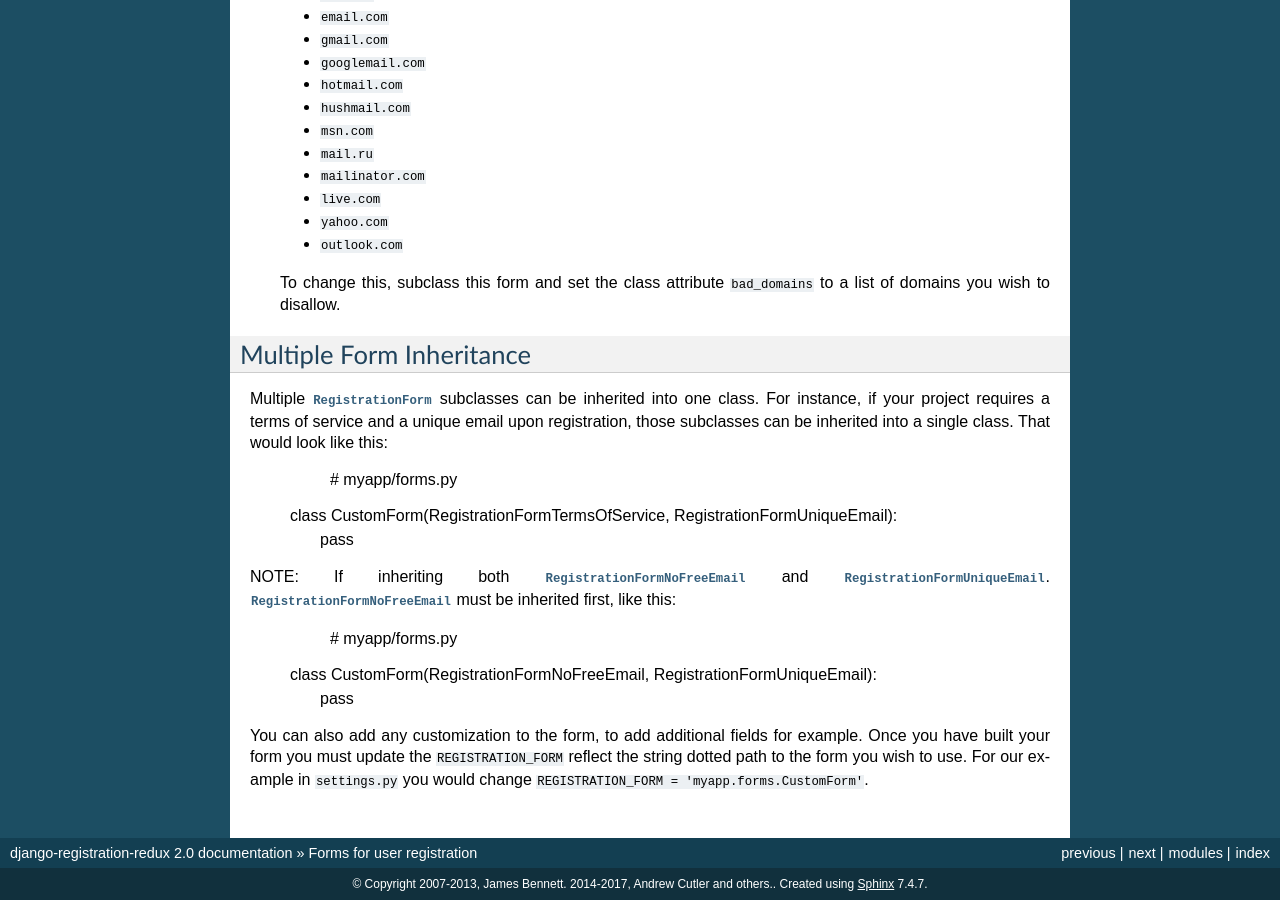
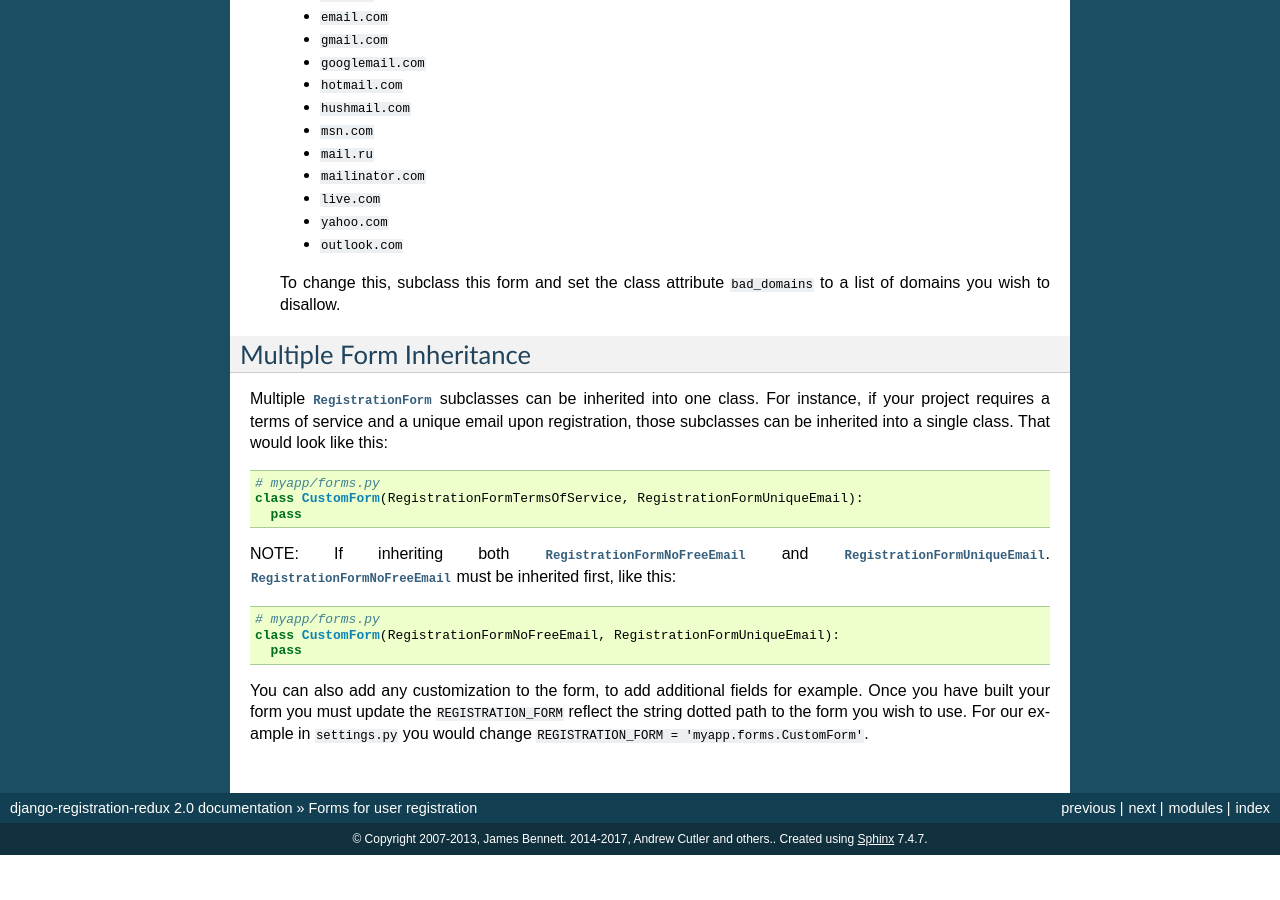
Before and after one commit to marktucker-django/Django-Registration, a Sphinx documentation site: the page built from docs/forms.rst, in a window 1280 px wide and 900 px high, scrolled down 1037 px. Built offline with Sphinx 7.4.7, drawn with Linux system fonts in a browser that asks for light colours; after the commit the page ends 1892 px from its top, so only the background shows below that.

Commit message:
Fix docs formatting (#319)

```diff
--- a/docs/forms.rst
+++ b/docs/forms.rst
@@ -104,18 +104,18 @@ Multiple Form Inheritance
 Multiple :class:`RegistrationForm` subclasses can be inherited into one class.
 For instance, if your project requires a terms of service and a unique email
 upon registration, those subclasses can be inherited into a single class.  That
-would look like this:
+would look like this::
 
     # myapp/forms.py
-   class CustomForm(RegistrationFormTermsOfService, RegistrationFormUniqueEmail):
+    class CustomForm(RegistrationFormTermsOfService, RegistrationFormUniqueEmail):
       pass
 
 NOTE: If inheriting both :class:`RegistrationFormNoFreeEmail` and
 :class:`RegistrationFormUniqueEmail`.  :class:`RegistrationFormNoFreeEmail`
-must be inherited first, like this:
+must be inherited first, like this::
 
     # myapp/forms.py
-   class CustomForm(RegistrationFormNoFreeEmail, RegistrationFormUniqueEmail):
+    class CustomForm(RegistrationFormNoFreeEmail, RegistrationFormUniqueEmail):
       pass
 
 You can also add any customization to the form, to add additional fields for
--- a/docs/index.rst
+++ b/docs/index.rst
@@ -30,9 +30,9 @@ more detailed information, including how to customize the registration
 process (and support for alternate registration systems), read through
 the documentation listed below.
 
-If you are upgrading from a previous release, please read the
-<https://github.com/macropin/django-registration/blob/master/CHANGELOG>`_
-for information on what's changed.
+If you are upgrading from a previous release, please read the `CHANGELOG
+<https://github.com/macropin/django-registration/blob/master/CHANGELOG>`_ for
+information on what's changed.
 
 Contents:
 
```
